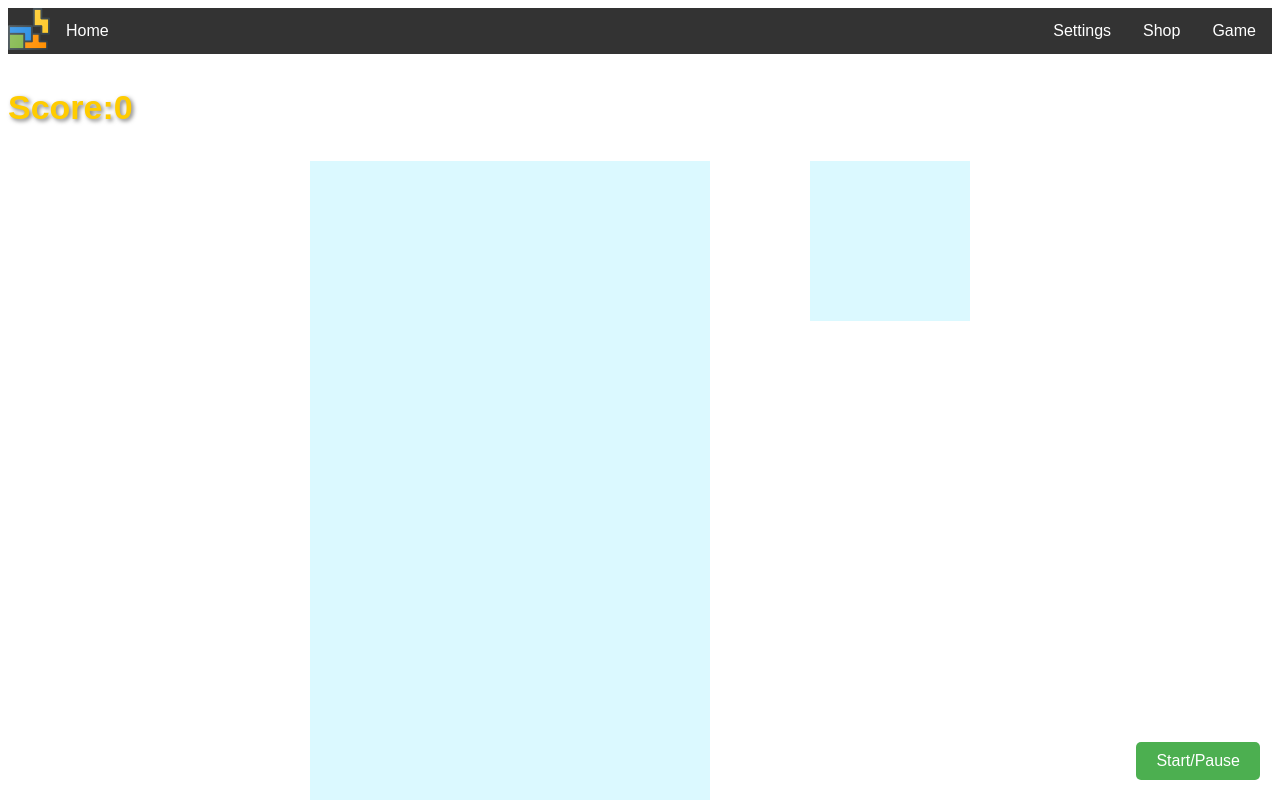
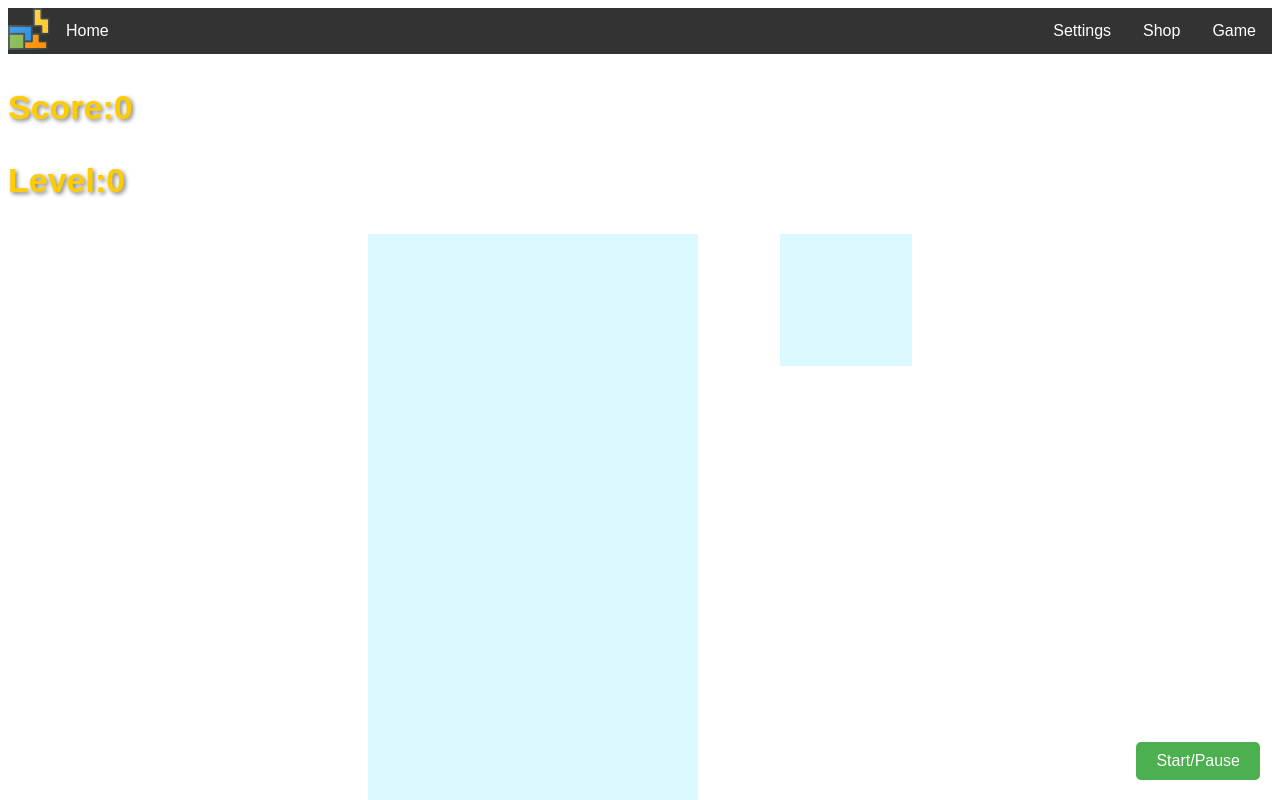
Before and after one commit to Cirrous/tetris-frontend, a Vue app: page /game in a window 1280 px wide. Shown: the top 800 px of the page. Built offline with nearby package versions, Linux system fonts and the light colour scheme.

Commit message:
Game now gets faster with every level, current level is now displayed on screen

```diff
--- a/src/components/Game.vue
+++ b/src/components/Game.vue
@@ -5,11 +5,14 @@ export default {
       const grid = document.querySelector('.grid')
       let field = Array.from(document.querySelectorAll('.grid div'))
       const scoreDisplay = document.querySelector('#score')
+      const levelDisplay = document.querySelector('#level')
       const startButton = document.querySelector('#start-button')
       const displayWidth = 10
       let timerId
       let score = 0
       var playAudio = true
+      let linesCleared = 0;
+      let level = 1
       const colors = [
         'url(/src/assets/tetromino_textures/images/blue_block.png)',
         'url(/src/assets/tetromino_textures/images/pink_block.png)',
@@ -207,7 +210,7 @@ export default {
           timerId = null
         } else {
           draw()
-          timerId = setInterval(moveDown, 1000)
+          timerId = setInterval(moveDown, 1000 - level*100)
           nextRandom = Math.floor(Math.random() * tetrominos.length)
           displayShape()
         }
@@ -222,14 +225,16 @@ export default {
         }
       })
 
+
 //Wenn eine ganze Reihe gefüllt ist, verschwindet diese und der Score wird erhöht
     function addScore() {
+      let rowsCleared = 0;
       for (let i = 0; i < 199; i += displayWidth) {
         const row = [i, i + 1, i + 2, i + 3, i + 4, i + 5, i + 6, i + 7, i + 8, i + 9,]
 
         if (row.every(square => field[square].classList.contains('taken'))) {
-            score += 100
-            scoreDisplay.innerHTML = score
+          rowsCleared++;
+          linesCleared++;
           row.forEach(square => {
             field[square].classList.remove('taken')
             field[square].classList.remove('tetromino')
@@ -239,6 +244,33 @@ export default {
           field = squaresRemoved.concat(field)
           field.forEach(cell => grid.appendChild(cell))
         }
+      }
+
+      let multiplier;
+      switch (rowsCleared) {
+        case 1:
+          multiplier = 1;
+          break;
+        case 2:
+          multiplier = 3;
+          break;
+        case 3:
+          multiplier = 5;
+          break;
+        case 4:
+          multiplier = 8;
+          break;
+        default:
+          multiplier = 0;
+      }
+
+      score += 100 * multiplier *level;
+      scoreDisplay.innerHTML = "Score:" + score;
+      levelDisplay.innerHTML = "Level:" + level;
+
+      if (linesCleared >= 10) {
+        level++;
+        linesCleared = 0;
       }
     }
 
@@ -255,6 +287,7 @@ export default {
 <template>
   <button id="start-button">Start/Pause</button>
   <h3 id="score">Score:<span id="score">0</span></h3>
+  <h3 id="level">Level:<span id="level">0</span></h3>
   <!-- Spielfeld -->
   <div class="container">
     <div class="grid">
@@ -471,7 +504,6 @@ export default {
       <div class="taken"></div>
     </div>
 
-
     <div class="next-Tetromino-Grid">
       <!-- TODO: Die ganzen div Elemente später durch einen Loop ersetzen -->
       <div></div>
@@ -497,7 +529,7 @@ export default {
 
 
 .tetromino {
-  background-color:  rgba(0, 208, 255, 0.141);
+  background-color: rgba(13, 192, 229, 0.98);
   background-size: cover;
 }
 
@@ -509,8 +541,8 @@ export default {
 }
 
 .grid {
-  width: 400px;
-  height: 800px;
+  width: 330px;
+  height: 660px;
   display: flex;
   flex-wrap: wrap;
   background-color: rgba(0, 208, 255, 0.141);
@@ -518,24 +550,24 @@ export default {
 }
 
 .grid div {
-  width: 40px;
-  height: 40px;
+  width: 33px;
+  height: 33px;
 
 }
 
 .next-Tetromino-Grid {
-  margin-left: 100px;
-  margin-bottom: 640px;
-  width: 160px;
-  height: 160px;
+  margin-left: 82.5px;
+  margin-bottom: 528px;
+  width: 132px;
+  height: 132px;
   display: flex;
   flex-wrap: wrap;
   background-color: rgba(0, 208, 255, 0.141);
 }
 
 .next-Tetromino-Grid div{
-  width: 40px;
-  height: 40px;
+  width: 33px;
+  height: 33px;
 }
 
 #start-button {
@@ -563,6 +595,11 @@ export default {
   text-shadow: 2px 2px 4px rgba(0, 0, 0, 0.5);
 }
 
+#level {
+  font-family: Arial, sans-serif;
+  font-size: 34px;
+  color: #ffcc00;
+  text-shadow: 2px 2px 4px rgba(0, 0, 0, 0.5);
 
-
+}
 </style>
```
Lines whose indentation alone changed are shown as unchanged.
